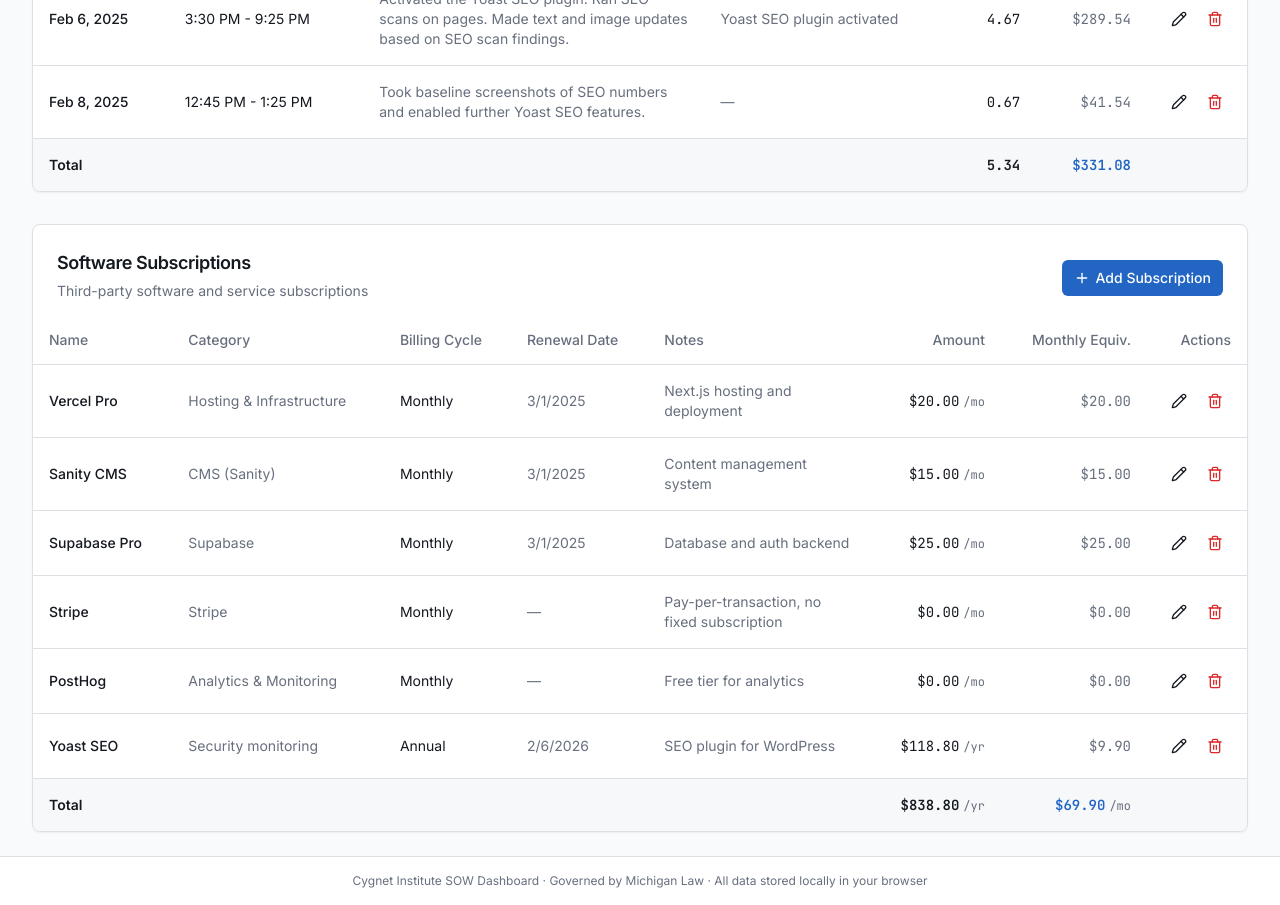
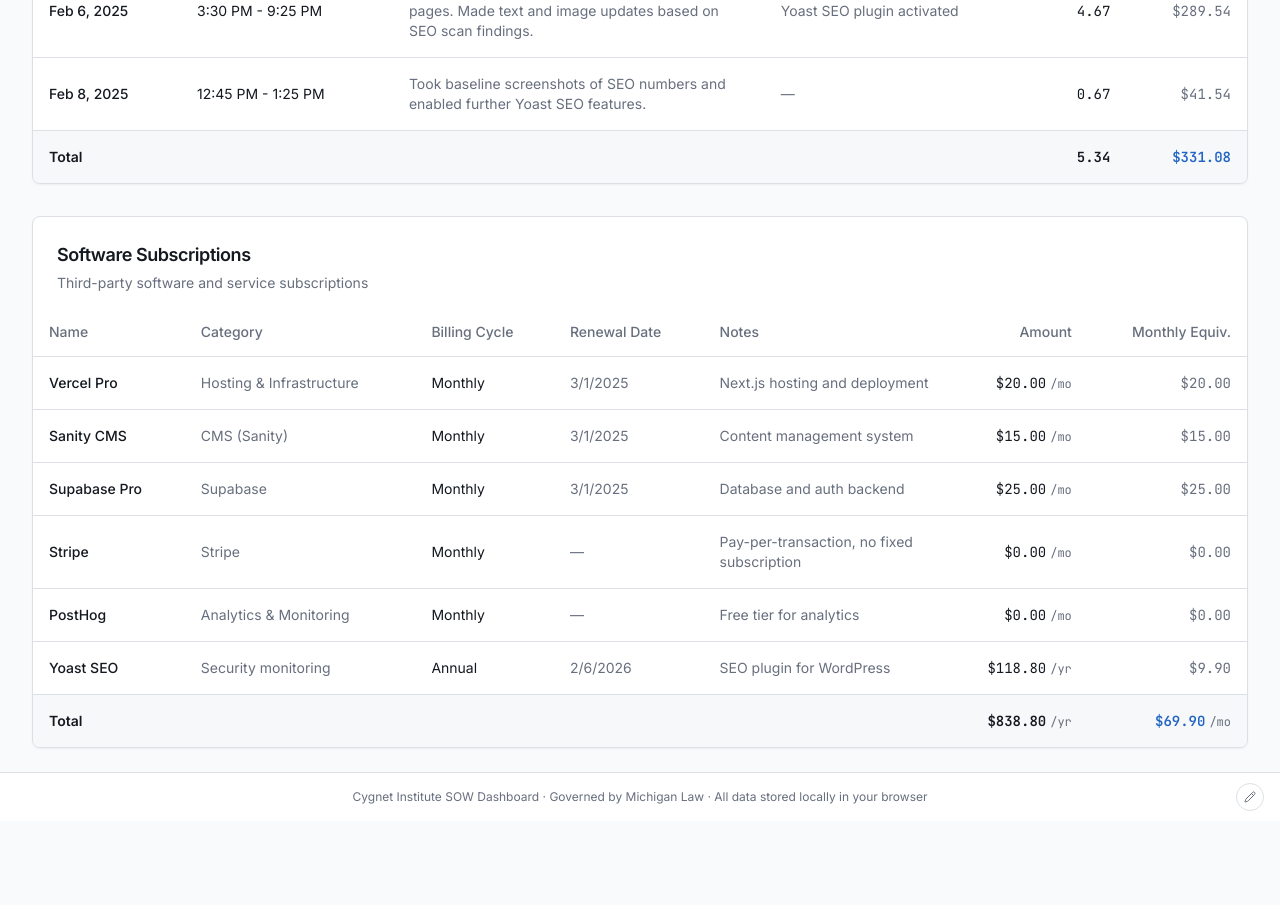
Before and after one commit to davemelk100/time-trackings, a Next.js app: page / in a window 1280 px wide. Shown: the part 360-1265 px from the top of the page. After the commit the page ends 1181 px from the top, so only its background shows below. Built offline with nearby package versions, Linux system fonts and the light colour scheme.

Commit message:
feat: implement edit mode toggle for TimeTrackingSection and SubscriptionsSection
Add `editMode` state and conditional visibility controls for CRUD buttons.

```diff
--- a/app/page.tsx
+++ b/app/page.tsx
@@ -1,20 +1,35 @@
 "use client"
 
+import { useState } from "react"
 import { DashboardHeader } from "@/components/dashboard-header"
 import { TimeTrackingSection } from "@/components/time-tracking-section"
 import { SubscriptionsSection } from "@/components/subscriptions-section"
+import { Pencil } from "lucide-react"
 
 export default function Page() {
+  const [editMode, setEditMode] = useState(false)
+
   return (
     <div className="flex min-h-screen flex-col">
       <DashboardHeader />
       <main className="mx-auto w-full max-w-7xl flex-1 px-4 py-6 sm:px-6 lg:px-8 flex flex-col gap-8">
-        <TimeTrackingSection />
-        <SubscriptionsSection />
+        <TimeTrackingSection editMode={editMode} />
+        <SubscriptionsSection editMode={editMode} />
       </main>
-      <footer className="border-t border-border bg-card py-4 text-center text-xs text-muted-foreground">
+      <footer className="relative border-t border-border bg-card py-4 text-center text-xs text-muted-foreground">
         Cygnet Institute SOW Dashboard &middot; Governed by Michigan Law
         &middot; All data stored locally in your browser
+        <button
+          onClick={() => setEditMode((prev) => !prev)}
+          className={`absolute right-4 bottom-1/2 translate-y-1/2 flex h-7 w-7 items-center justify-center rounded-full border transition-colors ${
+            editMode
+              ? "border-primary bg-primary text-primary-foreground"
+              : "border-border bg-card text-muted-foreground"
+          }`}
+          aria-label={editMode ? "Disable editing" : "Enable editing"}
+        >
+          <Pencil className="h-3 w-3" />
+        </button>
       </footer>
     </div>
   )
--- a/components/subscriptions-section.tsx
+++ b/components/subscriptions-section.tsx
@@ -55,7 +55,7 @@ const emptySubscription: Omit<Subscription, "id"> = {
   notes: "",
 }
 
-export function SubscriptionsSection() {
+export function SubscriptionsSection({ editMode = false }: { editMode?: boolean }) {
   const [subscriptions, setSubscriptions] = useState<Subscription[]>([])
   const [loaded, setLoaded] = useState(false)
   const [dialogOpen, setDialogOpen] = useState(false)
@@ -143,10 +143,12 @@ export function SubscriptionsSection() {
               Third-party software and service subscriptions
             </p>
           </div>
+          {editMode && (
             <Button size="sm" onClick={openAdd} className="gap-1.5">
               <Plus className="h-4 w-4" />
               Add Subscription
             </Button>
+          )}
         </CardHeader>
         <CardContent className="p-0">
           <div className="overflow-x-auto">
@@ -160,7 +162,9 @@ export function SubscriptionsSection() {
                   <TableHead>Notes</TableHead>
                   <TableHead className="text-right">Amount</TableHead>
                   <TableHead className="text-right">Monthly Equiv.</TableHead>
+                  {editMode && (
                     <TableHead className="w-[100px] text-right">Actions</TableHead>
+                  )}
                 </TableRow>
               </TableHeader>
               <TableBody>
@@ -207,6 +211,7 @@ export function SubscriptionsSection() {
                             : sub.amount / 12
                         )}
                       </TableCell>
+                      {editMode && (
                         <TableCell className="text-right">
                           <div className="flex items-center justify-end gap-1">
                             <Button
@@ -229,6 +234,7 @@ export function SubscriptionsSection() {
                             </Button>
                           </div>
                         </TableCell>
+                      )}
                     </TableRow>
                   ))
                 )}
@@ -251,7 +257,7 @@ export function SubscriptionsSection() {
                         /mo
                       </span>
                     </TableCell>
-                    <TableCell />
+                    {editMode && <TableCell />}
                   </TableRow>
                 </TableFooter>
               )}
--- a/components/time-tracking-section.tsx
+++ b/components/time-tracking-section.tsx
@@ -121,7 +121,7 @@ const emptyForm: EntryForm = {
   notes: "",
 }
 
-export function TimeTrackingSection() {
+export function TimeTrackingSection({ editMode = false }: { editMode?: boolean }) {
   const [entries, setEntries] = useState<TimeEntry[]>([])
   const [mounted, setMounted] = useState(false)
   const [dialogOpen, setDialogOpen] = useState(false)
@@ -211,10 +211,12 @@ export function TimeTrackingSection() {
         <CardHeader>
           <div className="flex flex-col gap-2 sm:flex-row sm:items-center sm:justify-between">
             <CardTitle className="text-xl">Time Tracking</CardTitle>
+            {editMode && (
               <Button onClick={openAdd} size="sm">
                 <Plus className="mr-1.5 h-4 w-4" />
                 Add Entry
               </Button>
+            )}
           </div>
         </CardHeader>
         <CardContent>
@@ -249,7 +251,9 @@ export function TimeTrackingSection() {
                 <TableHead>Notes</TableHead>
                 <TableHead className="text-right">Hours</TableHead>
                 <TableHead className="text-right">Cost</TableHead>
+                {editMode && (
                   <TableHead className="w-[100px] text-right">Actions</TableHead>
+                )}
               </TableRow>
             </TableHeader>
             <TableBody>
@@ -292,6 +296,7 @@ export function TimeTrackingSection() {
                     <TableCell className="text-right font-mono text-sm text-muted-foreground">
                       {formatCurrency(entry.totalHours * HOURLY_RATE)}
                     </TableCell>
+                    {editMode && (
                       <TableCell className="text-right">
                         <div className="flex items-center justify-end gap-1">
                           <Button
@@ -314,6 +319,7 @@ export function TimeTrackingSection() {
                           </Button>
                         </div>
                       </TableCell>
+                    )}
                   </TableRow>
                 ))
               )}
@@ -330,7 +336,7 @@ export function TimeTrackingSection() {
                   <TableCell className="text-right font-mono font-semibold text-primary">
                     {formatCurrency(totalCost)}
                   </TableCell>
-                  <TableCell />
+                  {editMode && <TableCell />}
                 </TableRow>
               </TableFooter>
             )}
```
Lines whose indentation alone changed are shown as unchanged.
